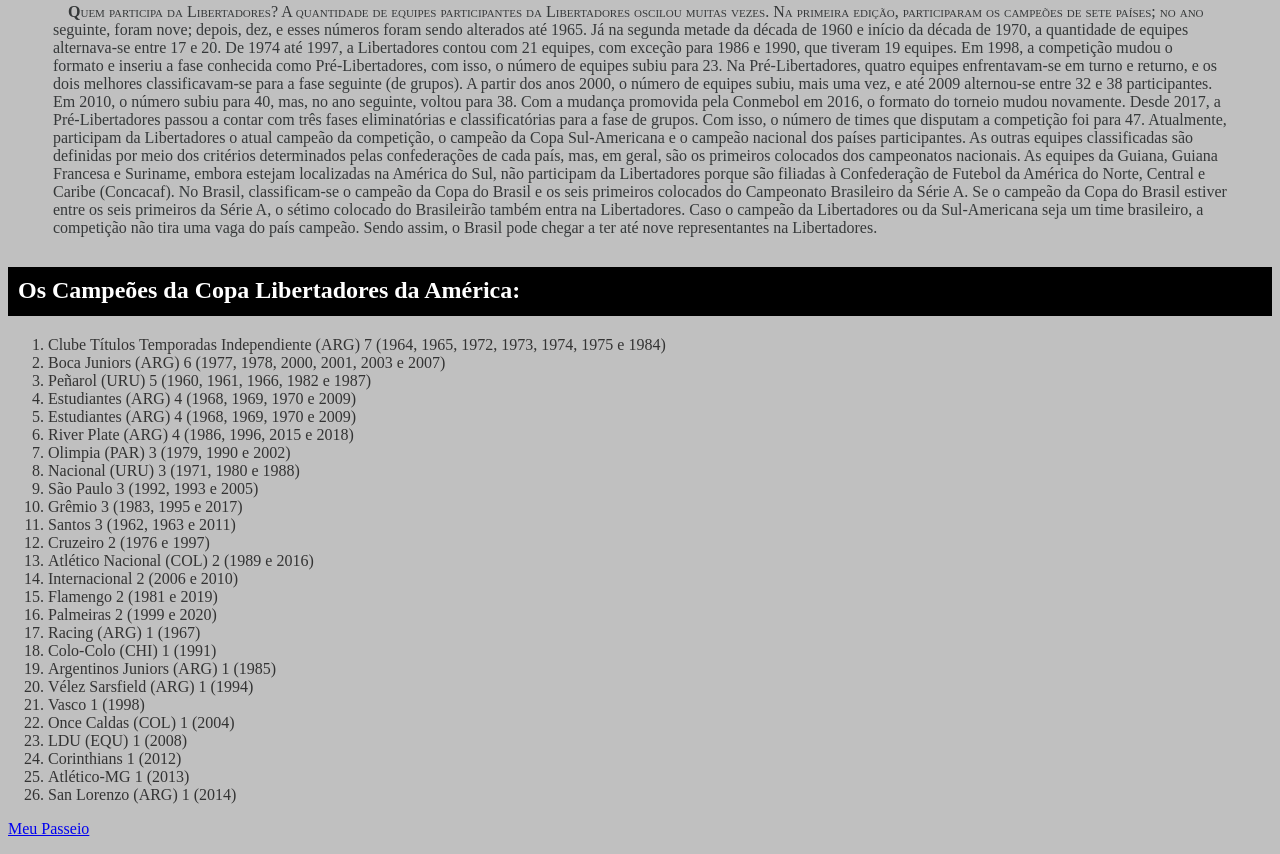
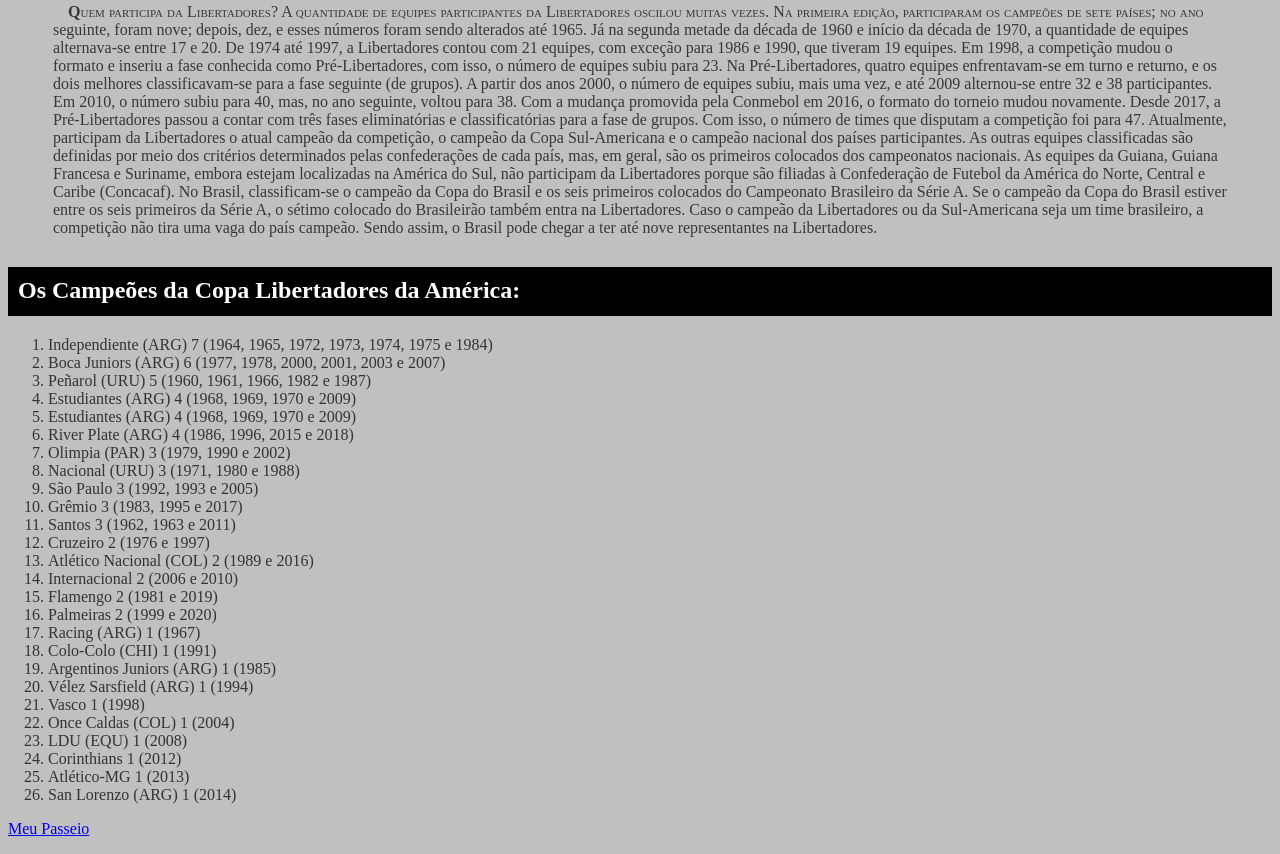
Before and after one commit to GabrielMartorelli/SITEPROJETO, a plain HTML site: page index.htm in a window 1280 px wide. Shown: the part 858-1712 px from the top of the page. Drawn offline with Linux system fonts and the light colour scheme; files that its build step writes are made by us from their sources; files whose address does not match are found by name.

Commit message:
Add files via upload

```diff
--- a/index.htm
+++ b/index.htm
@@ -71,7 +71,7 @@
     </p>
     <h2>Os Campeões da Copa Libertadores da América:</h2>
     <ol>
-        <li>Clube Títulos Temporadas Independiente (ARG) 7 (1964, 1965, 1972, 1973, 1974, 1975 e 1984)</li>
+        <li>Independiente (ARG) 7 (1964, 1965, 1972, 1973, 1974, 1975 e 1984)</li>
         <li> Boca Juniors (ARG) 6 (1977, 1978, 2000, 2001, 2003 e 2007)</li>
         <li>Peñarol (URU) 5 (1960, 1961, 1966, 1982 e 1987)</li>
         <li>Estudiantes (ARG) 4 (1968, 1969, 1970 e 2009)</li>
```
